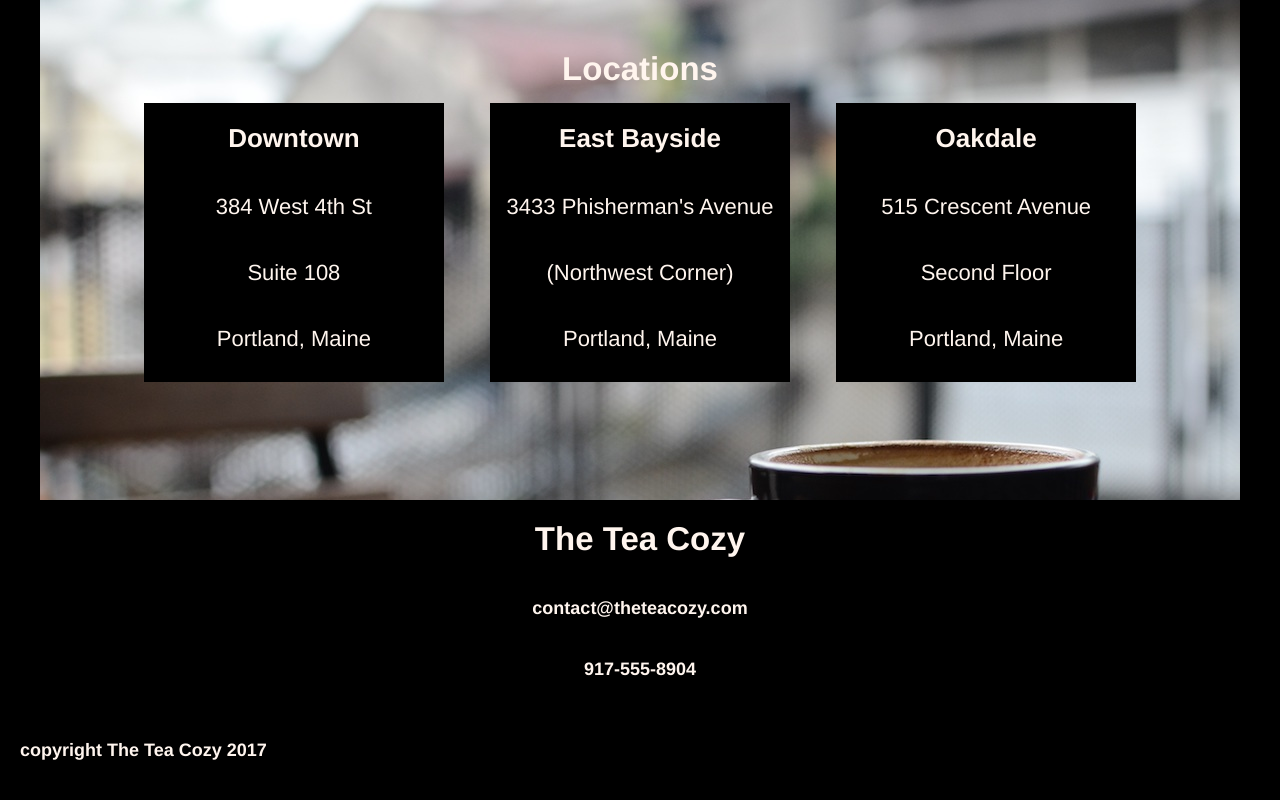
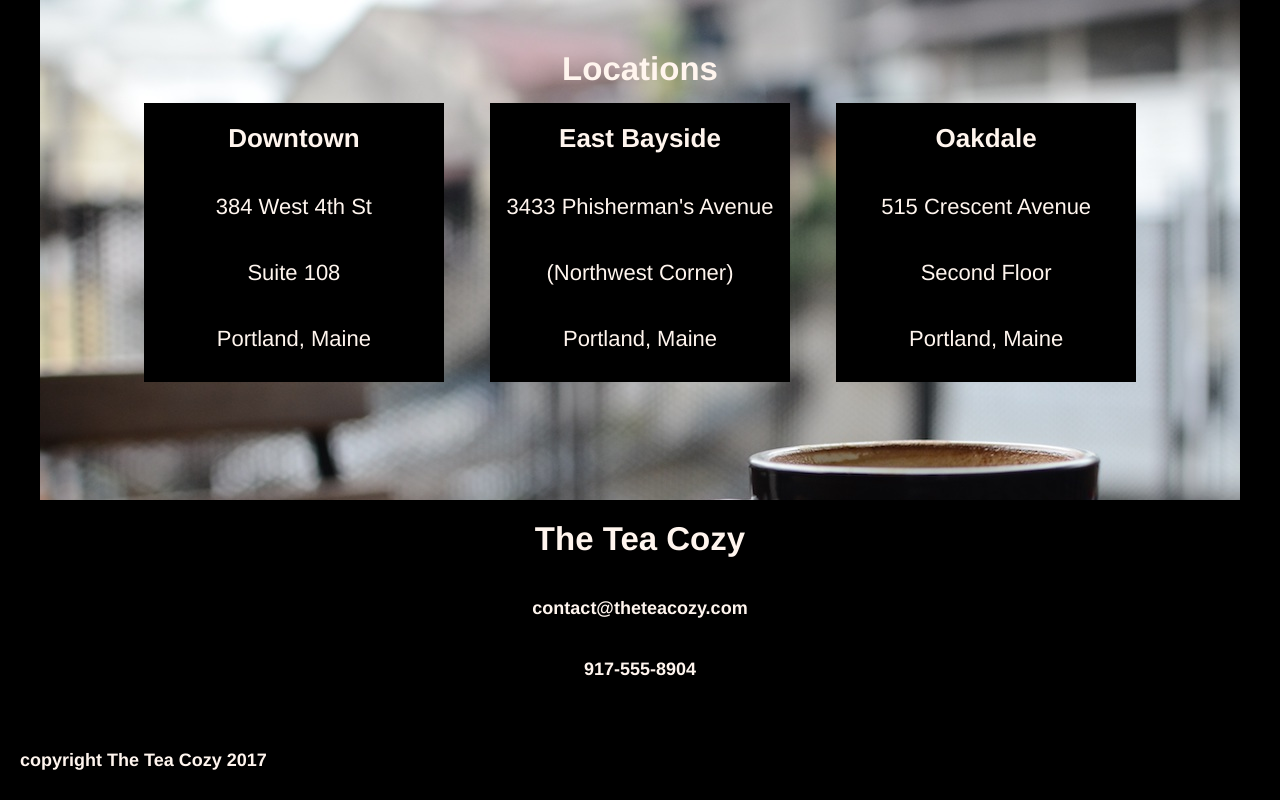
Before and after one commit to myreactions/tea_cozy, a plain HTML site: page index.html in a window 1280 px wide. Shown: the part 1470-2270 px from the top of the page. Drawn offline with Linux system fonts and the light colour scheme.

Commit message:
Almost done

```diff
--- a/resources/css/style.css
+++ b/resources/css/style.css
@@ -126,9 +126,8 @@ main {
 footer {
   position: relative;
   top: 70px;
-  height: 100px;
-  display: flex;
-  align-items: center;
+  height: 50px;
+  margin-top: 50px;
 }
 .copyright {
   text-align: left;
```
Also changed, not shown: index.html (+0 -1 lines).
